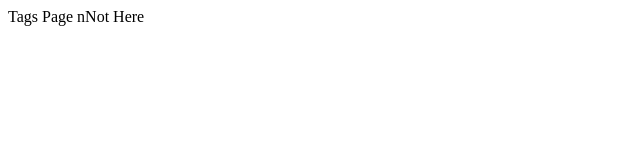
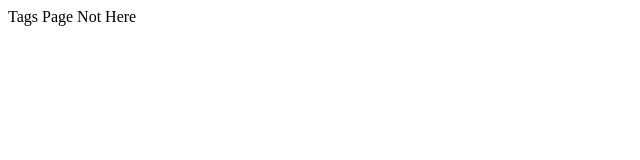
Before and after one commit to lyubchev/personal-blog, a Gatsby site: page /tags in a window 1280 px wide. Shown: the full height of the page, 0-640 px from the left. Built offline with nearby package versions, Linux system fonts and the light colour scheme; Gatsby itself is replaced by a stand-in of ours.

```diff
--- a/src/pages/tags.jsx
+++ b/src/pages/tags.jsx
@@ -1,8 +1,8 @@
 import React from 'react';
 
-const TagsPage = ({ pageContext }) => {
-  console.log(pageContext);
-  return <div>Tags Page nNot Here</div>;
+const TagsPage = props => {
+  console.log(props);
+  return <div>Tags Page Not Here</div>;
 };
 
 export default TagsPage;
```
Also changed, not shown: gatsby-node.js (+2 -5 lines).
